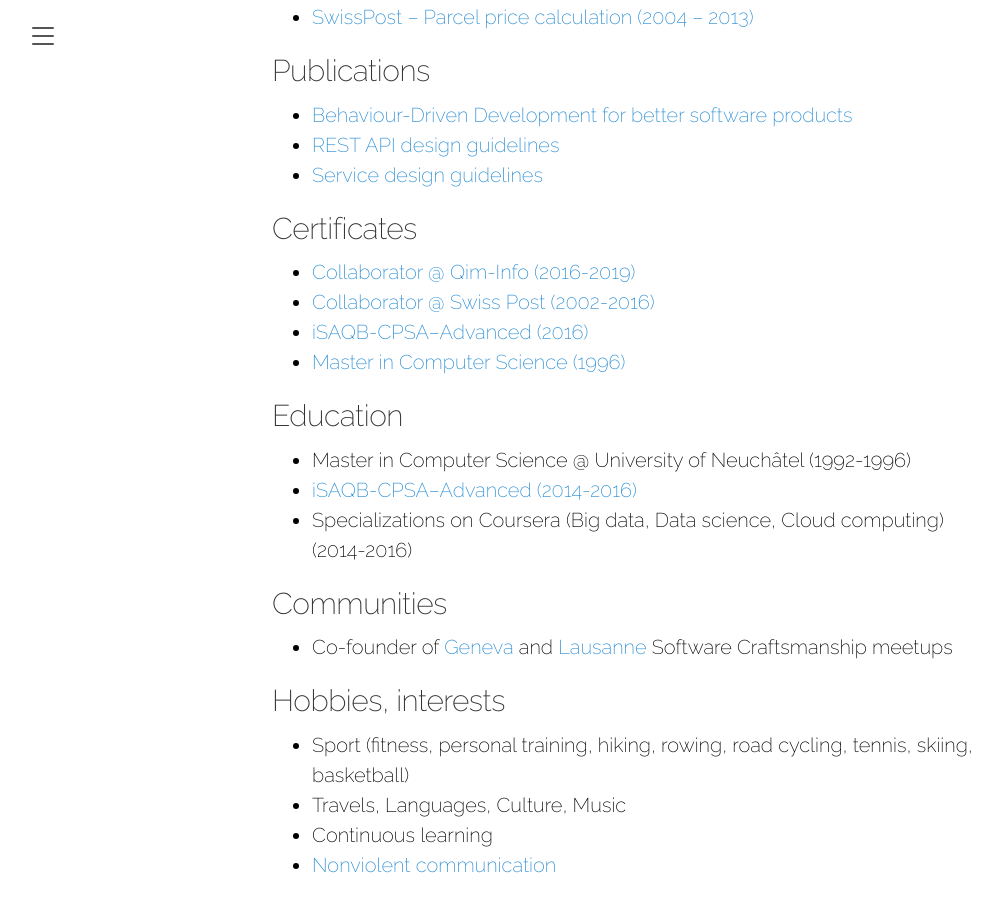
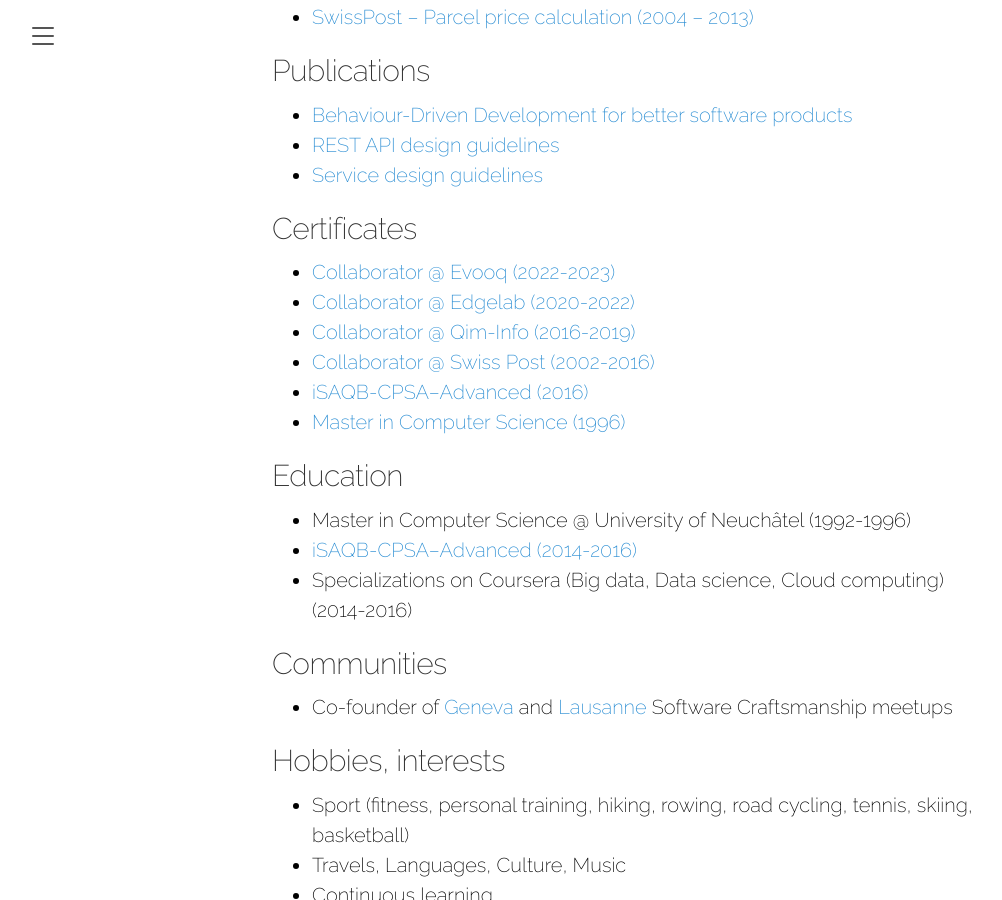
Before and after one commit to vondacho/vondacho.github.io, a Jekyll site: the page built from resume.md, in a window 1280 px wide and 900 px high, scrolled down 3563 px. Shown: the whole window, without its empty margins (8-1010 px from the left). Built offline with Jekyll 4.4.1, drawn with Linux system fonts in a browser that asks for light colours.

Commit message:
added certificates

```diff
--- a/resume.md
+++ b/resume.md
@@ -91,6 +91,8 @@
 * [Service design guidelines](https://vondacho.github.io/arch-service-design-guidelines)
 
 ## Certificates
+* [Collaborator @ Evooq (2022-2023)](https://bit.ly/3J256Z6)
+* [Collaborator @ Edgelab (2020-2022)](https://bit.ly/3oWf5Iy)
 * [Collaborator @ Qim-Info (2016-2019)](https://bit.ly/3g2wad4)
 * [Collaborator @ Swiss Post (2002-2016)](https://bit.ly/3mCBqFm)
 * [iSAQB-CPSA–Advanced (2016)](https://bit.ly/2PKFuYh)
```
